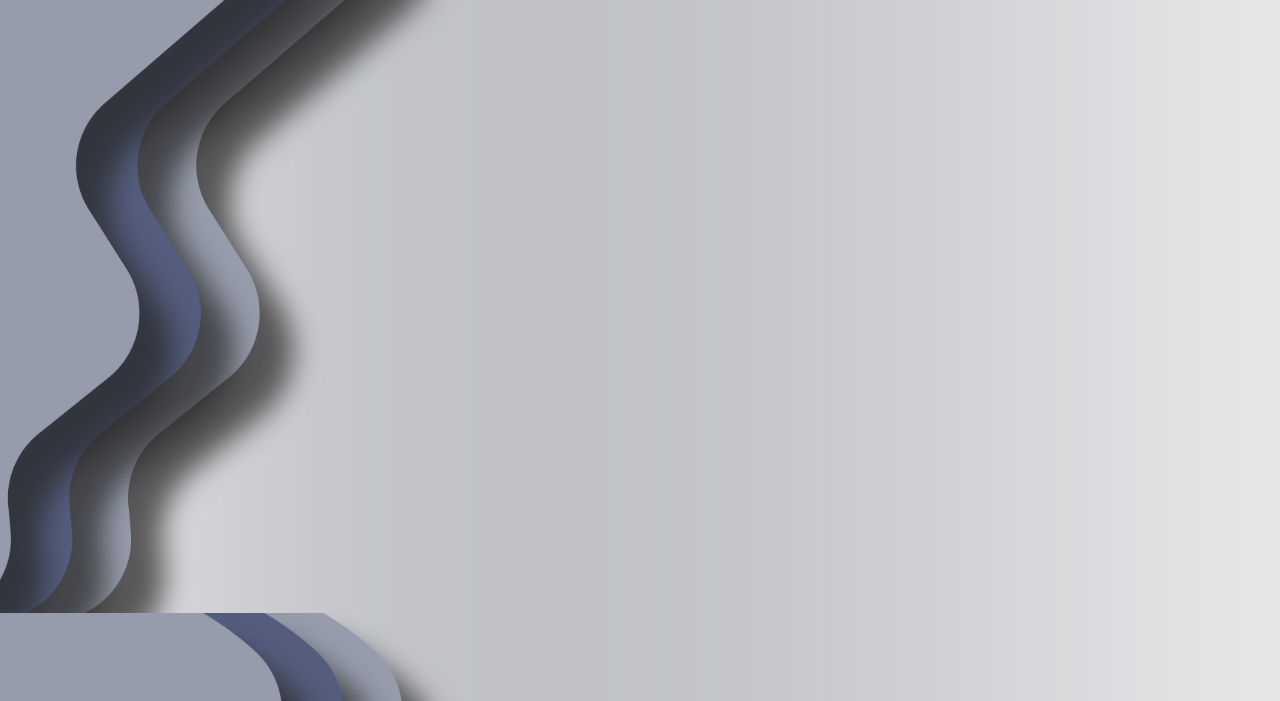
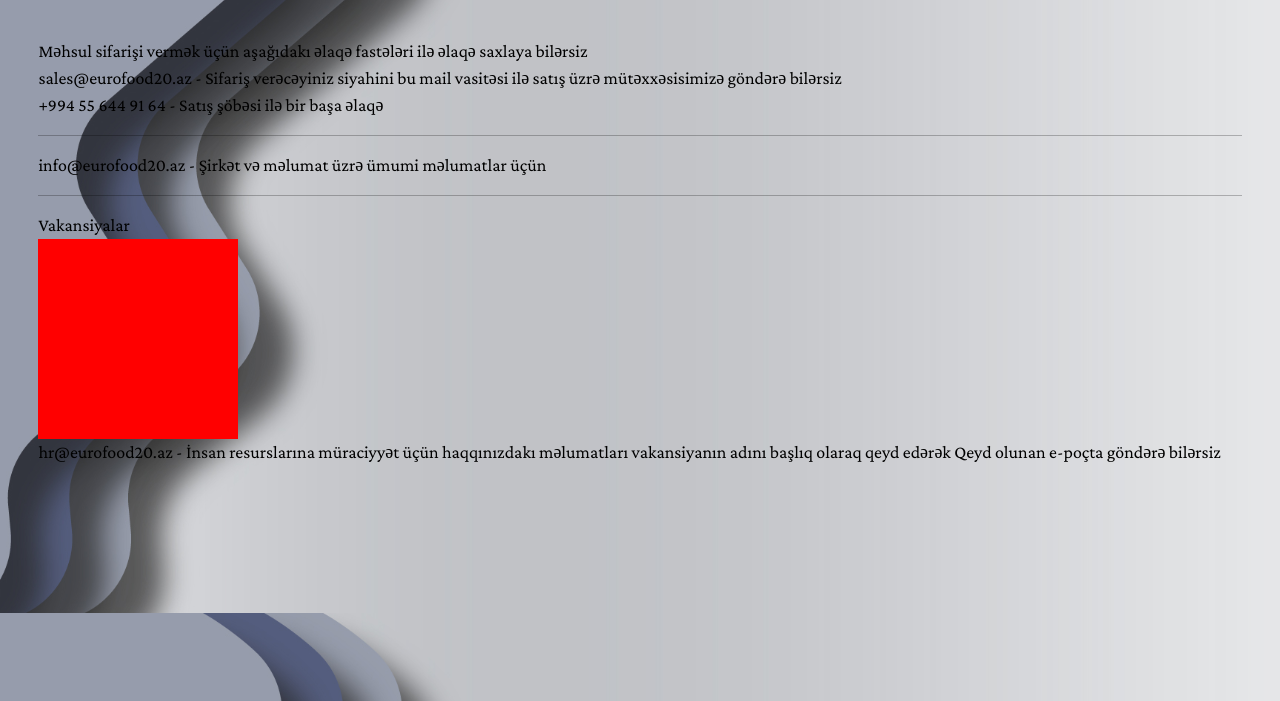
Before and after one commit to JackS0l0/eurofood, a Django app: page /contact_us/ in a window 1280 px wide. Shown: the part 187-888 px from the top of the page. Run offline with Django 5.2, Linux system fonts and the light colour scheme; some web fonts are replaced.

Commit message:
modified:   app/__pycache__/urls.cpython-312.pyc 	modified:   db.sqlite3 	modified:   main/__pycache__/views.cpython-312.pyc 	modified:   main/views.py 	modified:   products/__pycache__/views.cpython-312.pyc 	modified:   templates/contact.html

```diff
--- a/main/views.py
+++ b/main/views.py
@@ -29,7 +29,7 @@
 def index(request):
     data={
         'title': 'EuroFood',
-        'products':Products.objects.all().order_by('-date'),
+        'products':Products.objects.all().order_by('-date')[0:8],
         'brands':Brands.objects.all(),
         'categories':Categories.objects.all(),
     }
--- a/templates/contact.html
+++ b/templates/contact.html
@@ -9,7 +9,29 @@
             </ol>
         </nav>
         <div class="aboutPage">
+            <div class="salesBlock">
+                <p>Məhsul sifarişi vermək üçün aşağıdakı əlaqə fastələri ilə əlaqə saxlaya bilərsiz</p>
+                <p>
+                    <a href="mailto:">sales@eurofood20.az - Sifariş verəcəyiniz siyahini bu mail vasitəsi ilə satış üzrə mütəxxəsisimizə göndərə bilərsiz</a>
+                </p>
+                <p>
+                    <a href="tel:+">+994 55 644 91 64 - Satış şöbəsi ilə bir başa əlaqə</a>
+                </p>
+            </div>
+            <hr>
+            <p>
+                <a href="mailto:">info@eurofood20.az - Şirkət və məlumat üzrə ümumi məlumatlar üçün</a>
+            </p>
+            <hr>
+            <div class="hrBlock">
+                <p>Vakansiyalar</p>
+                <div class="carusel" style="height: 200px; width: 200px; background-color: red;">
 
+                </div>
+                <p>
+                    <a href="mailto:">hr@eurofood20.az - İnsan resurslarına müraciyyət üçün haqqınızdakı məlumatları vakansiyanın adını başlıq olaraq qeyd edərək Qeyd olunan e-poçta göndərə bilərsiz</a>
+                </p>
+            </div>
         </div>
     </main>
 {% endblock %}
```
Also changed, not shown: db.sqlite3.
